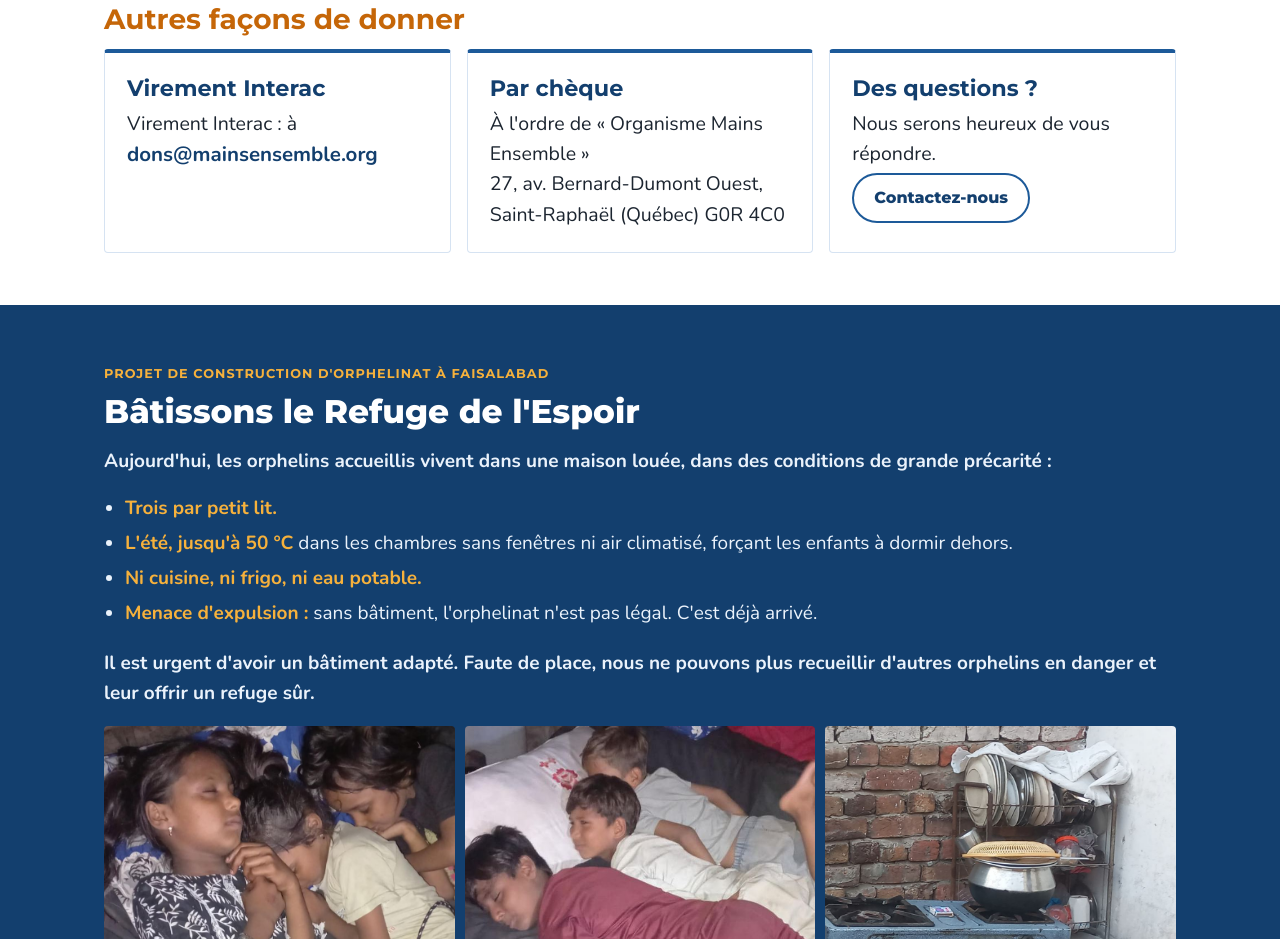
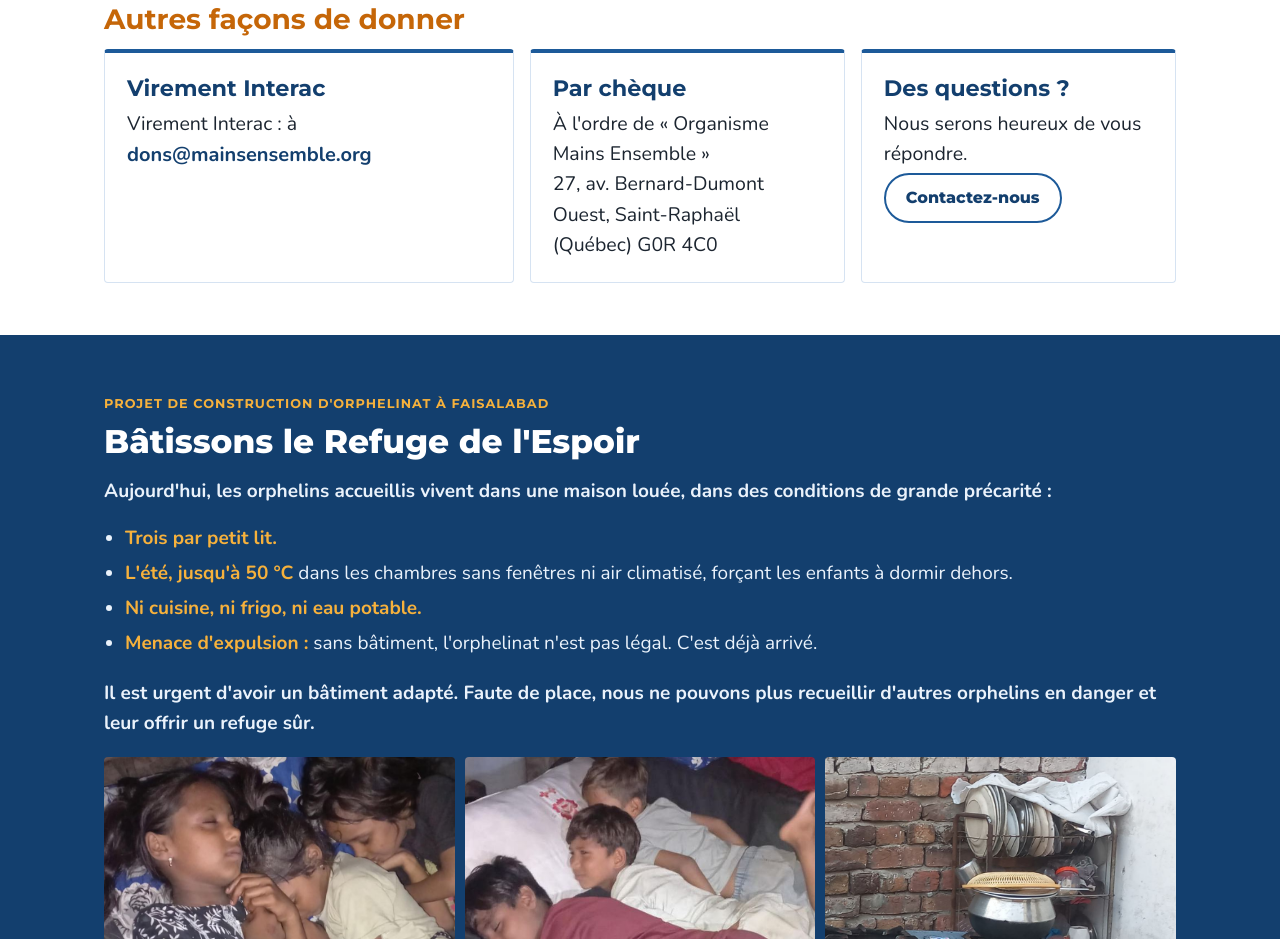
Before and after one commit to Mainsensemble/ensemble, a plain HTML site: page index.html in a window 1280 px wide. Shown: the part 8449-9388 px from the top of the page. Drawn offline with Linux system fonts and the light colour scheme; a script that the page names is missing.

Commit message:
Courriel Interac sur une seule ligne
Co-Authored-By: Claude Opus 5.5 <noreply@anthropic.com>
Claude-Session: https://claude.ai/code/session_01F618Uyrzs2Ms8t5n4JE9Ao

```diff
--- a/assets/style.css
+++ b/assets/style.css
@@ -516,3 +516,8 @@ p,li,figcaption{text-wrap:pretty}
 .ways h3{font-size:1.4rem}
 .ways .nolink{font-size:1.05em}
 @media (max-width:480px){#autres-moyens,#other-ways{font-size:1.5rem}}
+
+/* ---- Nov 2026 : courriel Interac sur une seule ligne ---- */
+@media (min-width:761px){.ways{grid-template-columns:1.3fr 1fr 1fr}}
+.ways div{container-type:inline-size}
+.ways .nolink{display:block;white-space:nowrap;word-break:normal;font-size:min(1.25rem,6.2cqi)}
```
